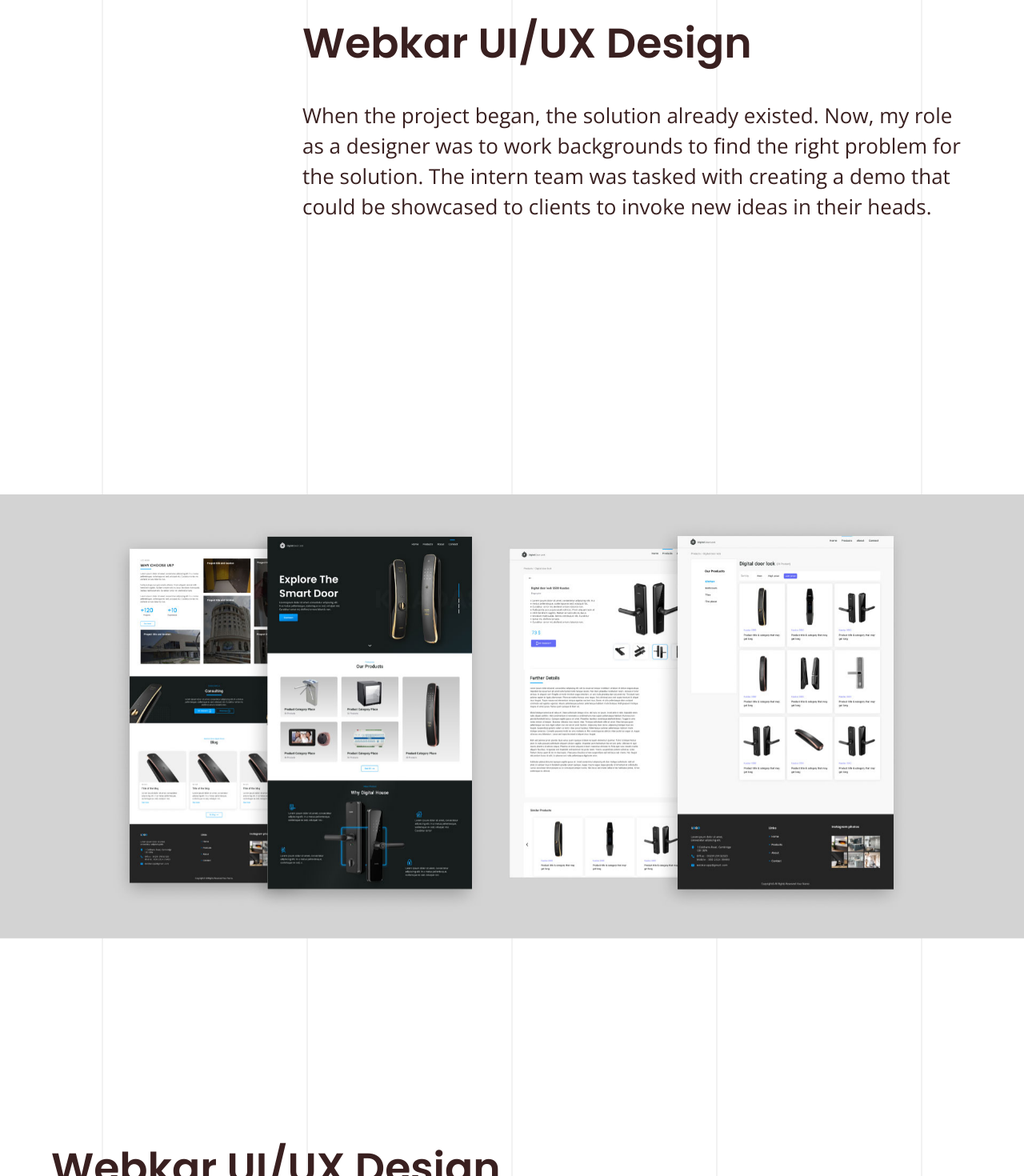
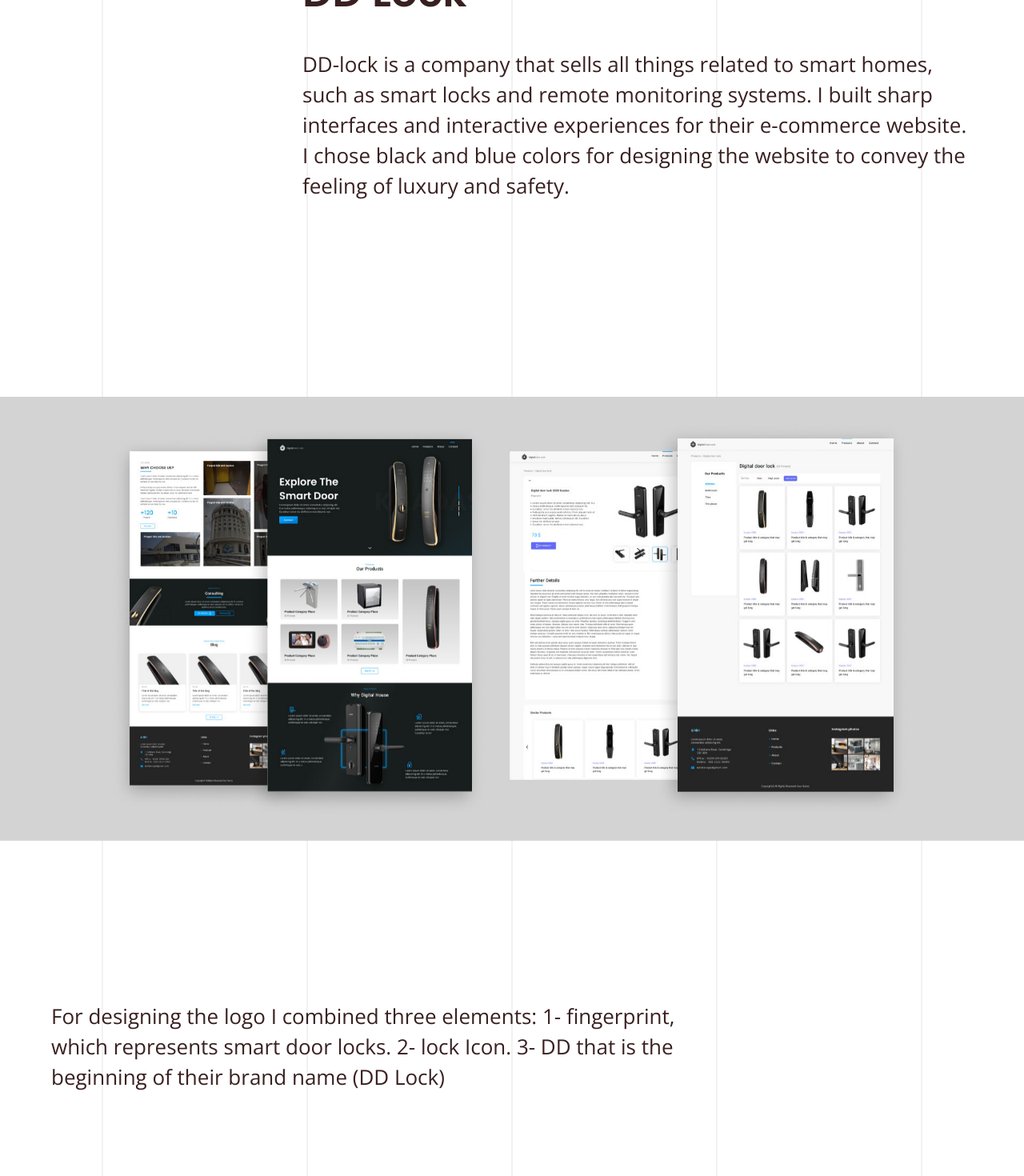
Before and after one commit to alicmp/webkar-landing-v2, a Nuxt app: page /projects/ddlock in a window 1280 px wide. Shown: the part 860-2330 px from the top of the page at 80% size. Built offline with nearby package versions, Linux system fonts and the light colour scheme.

Commit message:
modified ddlock

```diff
--- a/mixins/animateOnScrollMixin.js
+++ b/mixins/animateOnScrollMixin.js
@@ -5,7 +5,7 @@ export default {
     const options = {
       root: null,
       rootMargin: '0px',
-      threshold: 0.3,
+      threshold: 0.2,
     }
 
     const animateOnScrollObserver = new IntersectionObserver(
--- a/pages/projects/ddlock.vue
+++ b/pages/projects/ddlock.vue
@@ -9,17 +9,22 @@
     </div>
 
     <header>
-      <img src="@/assets/img/projects/ddlock/ddlock.jpg" alt="DD Lock" class="anim large-image" />
+      <img
+        src="@/assets/img/projects/ddlock/ddlock.jpg"
+        alt="DD Lock"
+        class="anim large-image"
+      />
     </header>
 
     <div class="container anim">
       <div class="text pull-right">
-        <h3>Webkar UI/UX Design</h3>
+        <h3>DD Lock</h3>
         <p>
-          When the project began, the solution already existed. Now, my role as
-          a designer was to work backgrounds to find the right problem for the
-          solution. The intern team was tasked with creating a demo that could
-          be showcased to clients to invoke new ideas in their heads.
+          DD-lock is a company that sells all things related to smart homes,
+          such as smart locks and remote monitoring systems. I built sharp
+          interfaces and interactive experiences for their e-commerce website. I
+          chose black and blue colors for designing the website to convey the
+          feeling of luxury and safety.
         </p>
       </div>
     </div>
@@ -34,53 +39,37 @@
 
     <div class="container anim">
       <div class="text pull-left">
-        <h3>Webkar UI/UX Design</h3>
         <p>
-          When the project began, the solution already existed. Now, my role as
-          a designer was to work backgrounds to find the right problem for the
-          solution. The intern team was tasked with creating a demo that could
-          be showcased to clients to invoke new ideas in their heads.
+          For designing the logo I combined three elements: 1- fingerprint,
+          which represents smart door locks. 2- lock Icon. 3- DD that is the
+          beginning of their brand name (DD Lock)
         </p>
       </div>
     </div>
 
-    <div class="container anim">
+    <div class="container">
       <div class="image-gallery">
+        <img
+        src="@/assets/img/projects/ddlock/ddlock-mobile.jpg"
+        alt="DD Lock Mobile Design"
+        class="item-1 large-image anim"
+      />
+        <img
+          src="@/assets/img/projects/ddlock/ddlock-3.jpg"
+          alt="DD Lock design"
+          class="item-1 large-image anim"
+        />
         <img
           src="@/assets/img/projects/ddlock/ddlock-logo.jpg"
           alt="DD Lock Logo"
-          class="item-1"
+          class="item-2 anim"
         />
         <img
-          src="@/assets/img/projects/ddlock/ddlock-mobile.jpg"
-          alt="DD Lock Mobile Design"
-          class="item-2"
-        />
-        <img
-          src="@/assets/img/projects/ddlock/ddlock-3.jpg"
-          alt="DD Lock design"
-          class="item-3 large-image"
+          src="@/assets/img/projects/ddlock/ddlock-design-library.jpg"
+          alt="DD Lock Design Library"
+          class="item-3 anim"
         />
       </div>
-    </div>
-
-    <div class="container anim">
-      <div class="text pull-right">
-        <h3>Webkar UI/UX Design</h3>
-        <p>
-          When the project began, the solution already existed. Now, my role as
-          a designer was to work backgrounds to find the right problem for the
-          solution. The intern team was tasked with creating a demo that could
-          be showcased to clients to invoke new ideas in their heads.
-        </p>
-      </div>
-    </div>
-
-    <div class="container anim">
-      <img
-        src="@/assets/img/projects/ddlock/ddlock-design-library.jpg"
-        alt="DD Lock Design Library"
-      />
     </div>
   </article>
 </template>
@@ -106,9 +95,9 @@ article {
 }
 .text {
   max-width: 838px;
-  padding: 14.43rem 0 21.37rem 0;
+  padding: 10.43rem 0 15.37rem 0;
   @media (max-width: 860px) {
-    padding: 4rem 0 3rem 0;
+    padding: 3rem 0 2.5rem 0;
   }
   p {
     margin-top: 1.5rem;
@@ -127,14 +116,14 @@ article {
     gap: 3.5rem;
     .item-1 {
       grid-column-start: 1;
+      grid-column-end: 3;
+    }
+    .item-2 {
+      grid-column-start: 1;
       grid-column-end: 2;
     }
-    .item-2 {
+    .item-3 {
       grid-column-start: 2;
-      grid-column-end: 3;
-    }
-    .item-3 {
-      grid-column-start: 1;
       grid-column-end: 3;
     }
   }
```
Also changed, not shown: assets/img/projects/ddlock/ddlock-mobile.jpg.
